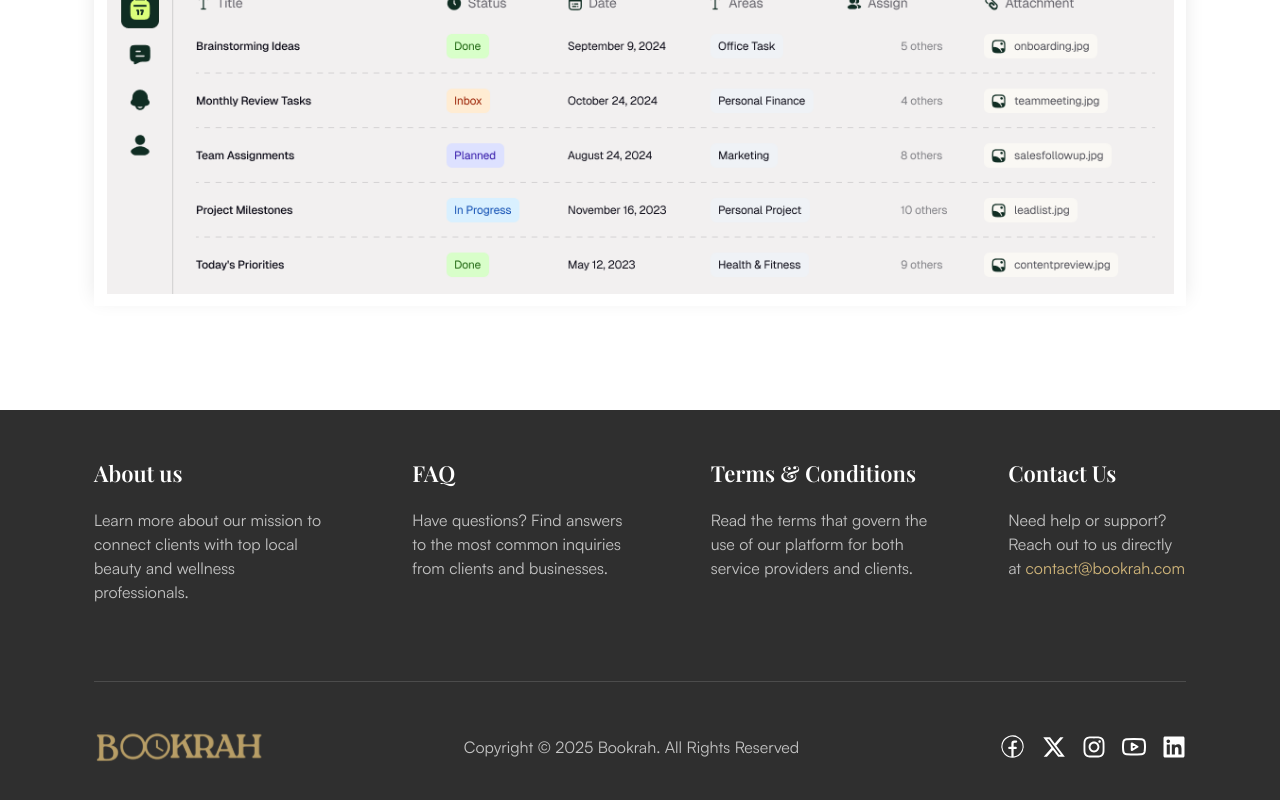
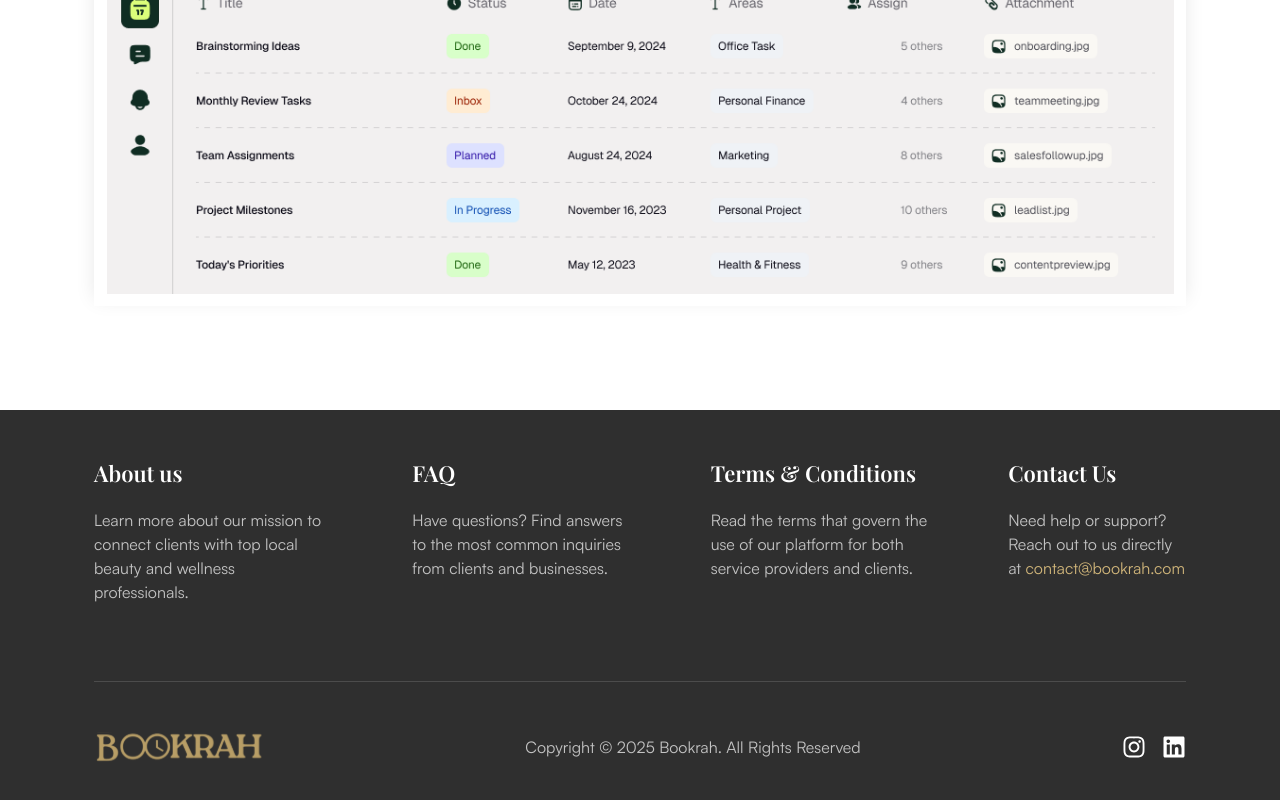
Before and after one commit to rakibuli55/bookrah_client_final, a React (Vite) app: page /for-business in a window 1280 px wide. Shown: the part 6111-6911 px from the top of the page. Built offline with nearby package versions, Linux system fonts and the light colour scheme; a web font is replaced by a local one.

Commit message:
changes done

```diff
--- a/src/components/common/FaqSection.jsx
+++ b/src/components/common/FaqSection.jsx
@@ -48,7 +48,7 @@ const FaqSection = () => {
     },
   ];
   return (
-    <section className="c-lg:py-[104px] c-md:py-20 c-xsm:py-[60px]">
+    <section className="c-lg:py-[104px] c-md:py-20 c-xsm:py-[60px]" id="faq-section">
       <Container>
         {/* title  */}
         <SectionTitle
--- a/src/components/common/footer/SocialMedia.jsx
+++ b/src/components/common/footer/SocialMedia.jsx
@@ -8,24 +8,9 @@ import { Link } from "react-router-dom";
 const SocialMedia = ({ className }) => {
   const socialMedia = [
     {
-      id: 1,
-      name: "facebook",
-      path: "https://www.facebook.com",
-    },
-    {
-      id: 2,
-      name: "twitter",
-      path: "https://www.twitter.com",
-    },
-    {
       id: 3,
       name: "instagram",
       path: "https://www.instagram.com",
-    },
-    {
-      id: 4,
-      name: "youtube",
-      path: "https://www.youtube.com",
     },
     {
       id: 5,
@@ -34,7 +19,7 @@ const SocialMedia = ({ className }) => {
     },
   ];
 
-  const isMobileDeviceActive = useIsMobile(481)
+  const isMobileDeviceActive = useIsMobile(481);
 
   return (
     <ul className={`flex items-center c-md:gap-4 c-xsm:gap-3 ${className}`}>
--- a/src/components/customer/dashboard/LiveChat.jsx
+++ b/src/components/customer/dashboard/LiveChat.jsx
@@ -6,7 +6,7 @@ const LiveChat = () => {
 
     return (
         <div className="w-full py-8 md:py-16 rounded-2xl px-6 flex flex-col justify-center items-center bg-white border border-[#D7CBBF] shadow-primary ">
-            <p className="md:text-3xl text-2xl text-center font-bold">SWe are here to help</p>
+            <p className="md:text-3xl text-2xl text-center font-bold">We are here to help</p>
             <p className="md:text-lg tex-base py-2 text-center text-paragraph font-medium">
                 24/7 chat support with the help of all.</p>
             <button onClick={() => setChatOpen(true)} className="w-full mt-2 max-w-[470px] text-center p-4 text-heading rounded-xl bg-primary">
--- a/src/components/customer/website/landingPage/HeroSection.jsx
+++ b/src/components/customer/website/landingPage/HeroSection.jsx
@@ -11,14 +11,9 @@ import SearchBar from './heroSection/SearchBar';
 
 const backgrounds = [
   'https://images.unsplash.com/photo-1634449571010-02389ed0f9b0?q=80&w=1170&auto=format&fit=crop',
-  'https://images.unsplash.com/photo-1600334089648-b0d9d3028eb2?q=80&w=1170&auto=format&fit=crop',
-  'https://images.unsplash.com/photo-1594736797933-d0501ba2fe65?q=80&w=1170&auto=format&fit=crop',
+  'https://images.unsplash.com/photo-1649751295468-953038600bef?q=80&w=1170&auto=format&fit=crop&ixlib=rb-4.1.0&ixid=M3wxMjA3fDB8MHxwaG90by1wYWdlfHx8fGVufDB8fHx8fA%3D%3D',
+  'https://images.unsplash.com/photo-1570172619644-dfd03ed5d881?q=80&w=1170&auto=format&fit=crop&ixlib=rb-4.1.0&ixid=M3wxMjA3fDB8MHxwaG90by1wYWdlfHx8fGVufDB8fHx8fA%3D%3D',
   'https://images.unsplash.com/photo-1634449571010-02389ed0f9b0?q=80&w=1170&auto=format&fit=crop',
-  'https://images.unsplash.com/photo-1600334089648-b0d9d3028eb2?q=80&w=1170&auto=format&fit=crop',
-  'https://images.unsplash.com/photo-1594736797933-d0501ba2fe65?q=80&w=1170&auto=format&fit=crop',
-  'https://images.unsplash.com/photo-1634449571010-02389ed0f9b0?q=80&w=1170&auto=format&fit=crop',
-  'https://images.unsplash.com/photo-1600334089648-b0d9d3028eb2?q=80&w=1170&auto=format&fit=crop',
-  'https://images.unsplash.com/photo-1594736797933-d0501ba2fe65?q=80&w=1170&auto=format&fit=crop',
 ];
 
 const HeroSection = () => {
--- a/src/index.css
+++ b/src/index.css
@@ -496,8 +496,8 @@ button[data-slot="dialog-close"] {
 .web-footer .footer-box {
   @apply mt-[30px];
 }
-.web-footer .footer-box h4 {
-  @apply c-lg:text-[22px] c-sm:text-[18px] font-semibold text-white;
+.web-footer .footer-box .title {
+  @apply c-lg:text-[22px] font-playfair c-sm:text-[18px] font-semibold text-white duration-200 ease-in-out hover:text-primary;
 }
 .web-footer .footer-box p {
   @apply text-footer-para mt-[18px] c-lg:text-base c-xsm:text-sm;
--- a/src/layout/customer/CustomerWebLayout.jsx
+++ b/src/layout/customer/CustomerWebLayout.jsx
@@ -1,6 +1,6 @@
-import Navbar from '@/shared/customer/Navbar';
-import Footer from '@/shared/Footer';
-import { Outlet, ScrollRestoration, useLocation } from 'react-router-dom';
+import Navbar from "@/shared/customer/Navbar";
+import Footer from "@/shared/Footer";
+import { Outlet, ScrollRestoration, useLocation } from "react-router-dom";
 
 const CustomerWebLayout = () => {
   const location = useLocation();
--- a/src/pages/authPages/authCustomer/CustomerSignUpPage.jsx
+++ b/src/pages/authPages/authCustomer/CustomerSignUpPage.jsx
@@ -40,7 +40,7 @@ const CustomerSignUpPage = () => {
         {/* name area  */}
         <div className="grid grid-cols-2 items-start gap-5">
           <Fieldset
-            label="Frist Name"
+            label="First Name"
             type="text"
             id="first_name"
             placeholder="Enter your first name"
@@ -94,7 +94,6 @@ const CustomerSignUpPage = () => {
             id="email"
             placeholder="Enter your email"
             register={register}
-            requiredMessage="Email is required"
             required={{ value: true, message: 'Email is required' }}
             errors={errors}
           />
@@ -120,7 +119,7 @@ const CustomerSignUpPage = () => {
             id="password"
             placeholder="Enter a password"
             register={register}
-            requiredMessage="Password is required"
+            required={{ value: true, message: 'Password is required' }}
             errors={errors}
             confirmPasswordId="confirmPassword"
           />
@@ -134,7 +133,7 @@ const CustomerSignUpPage = () => {
             id="confirmPassword"
             placeholder="Retype password"
             register={register}
-            requiredMessage="Confirm password is required"
+            required={{ value: true, message: 'Confirm Password is required' }}
             errors={errors}
             password={getValues('password')}
           />
--- a/src/pages/authPages/authProfessional/BusinessSignUpPage.jsx
+++ b/src/pages/authPages/authProfessional/BusinessSignUpPage.jsx
@@ -39,7 +39,7 @@ const BusinessSignUpPage = () => {
         {/* name area  */}
         <div className="grid c-md:grid-cols-2 items-start c-md:gap-3 c-xsm:gap-4">
           <Fieldset
-            label="Frist Name"
+            label="First Name"
             type="text"
             id="first_name"
             placeholder="Enter your first name"
--- a/src/shared/Footer.jsx
+++ b/src/shared/Footer.jsx
@@ -12,31 +12,50 @@ const Footer = () => {
           <div className="c-md:flex items-start c-lg:gap-20 c-sm:gap-4 c-lg:pb-[77px] c-xsm:pb-9">
             {/* about us  */}
             <div className="footer-box">
-              <h4>About us</h4>
+              <Link to={"/for-business/about-us"} className="title">
+                About us
+              </Link>
               <p>
                 Learn more about our mission to connect clients with top local
                 beauty and wellness professionals.
               </p>
             </div>
             <div className="footer-box">
-              <h4>FAQ</h4>
+              <Link
+                to={"#faq-section"}
+                className="title"
+                onClick={(e) => {
+                  e.preventDefault();
+                  const section = document.getElementById("faq-section");
+                  section?.scrollIntoView({ top, behavior: "smooth" });
+                }}
+              >
+                FAQ
+              </Link>
               <p>
                 Have questions? Find answers to the most common inquiries from
                 clients and businesses.
               </p>
             </div>
             <div className="footer-box">
-              <h4>Terms & Conditions</h4>
+              <Link to={"/terms-conditions"} className="title">
+                Terms & Conditions
+              </Link>
               <p>
                 Read the terms that govern the use of our platform for both
                 service providers and clients.
               </p>
             </div>
             <div className="footer-box">
-              <h4>Contact Us</h4>
+              <Link to={"/contact"} className="title">
+                Contact Us
+              </Link>
               <p>
                 Need help or support? Reach out to us directly at
-                <a href="mailto:contact@bookrah.com" className="text-primary hover:underline">
+                <a
+                  href="mailto:contact@bookrah.com"
+                  className="text-primary hover:underline"
+                >
                   {" "}
                   contact@bookrah.com
                 </a>
@@ -53,7 +72,7 @@ const Footer = () => {
               Copyright © 2025 Bookrah. All Rights Reserved
             </p>
             {/* social media  */}
-            <SocialMedia className={'text-[24px] text-white'} />
+            <SocialMedia className={"text-[24px] text-white"} />
           </div>
         </div>
       </Container>
```
